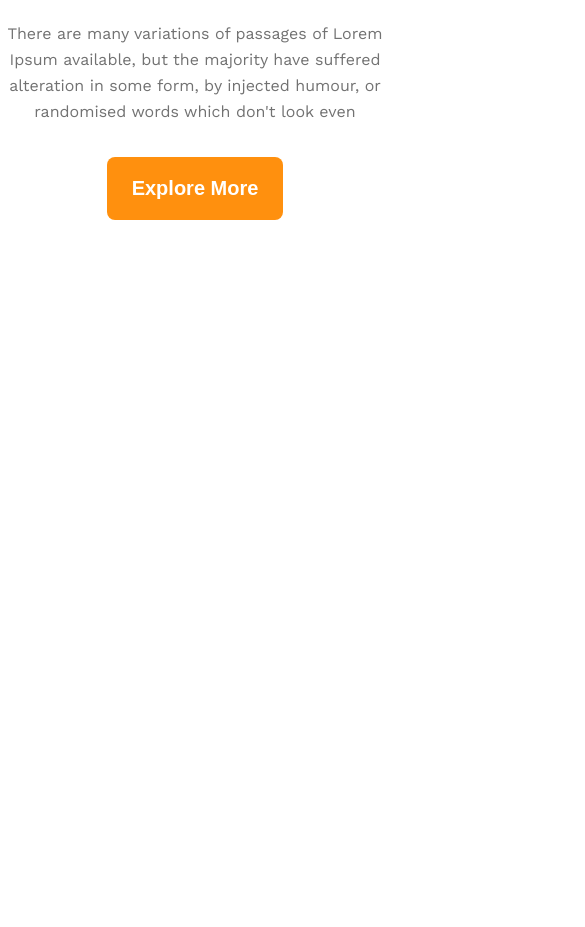
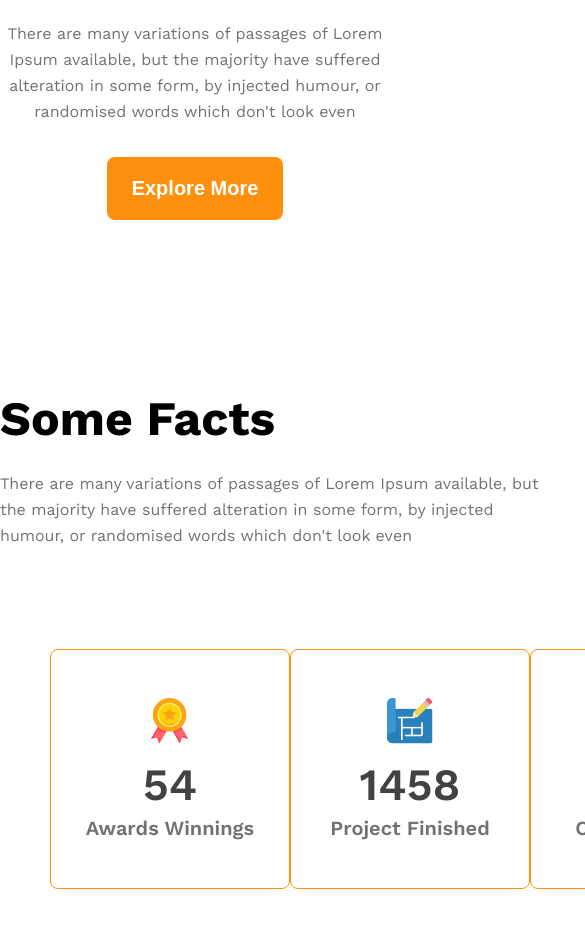
Before and after one commit to sheikhzim2004-del/g3-architect-website, a plain HTML site: page index.html in a window 390 px wide. Shown: the part 2859-3786 px from the top of the page, 585 px wide, since content can reach past the window. Before the commit the page ends 3119 px from the top, so only its background shows below. Drawn offline with nearby package versions, Linux system fonts and the light colour scheme.

Commit message:
some facts compleat without responsive

```diff
--- a/index.html
+++ b/index.html
@@ -57,6 +57,41 @@
         </section>
 
 
+        <!-- some facts card section -->
+         <section class="section-title">Some Facts</section>
+         <p class="text-greylight fact-description">There are many variations of passages of Lorem Ipsum available, but the majority have suffered alteration in some form, by injected humour, or randomised words which don't look even</p>
+         <div class="fact-container">
+            <div class="fact-card display-flex">
+                <div>
+                    <img src="./images/icons/ribon.png" alt="" class="fact-icon">
+                <h4 class="fact-number">54</h4>
+                <h6 class="fact-paragraph">Awards Winnings</h6>
+                </div>
+            </div>
+            <div class="fact-card display-flex">
+                <div>
+                    <img src="./images/icons/projects.png" alt="" class="fact-icon">
+                <h4 class="fact-number">1458</h4>
+                <h6 class="fact-paragraph">Project Finished</h6>
+                </div>
+            </div>
+            <div class="fact-card display-flex">
+                <div>
+                    <img src="./images/icons/customers.png" alt="" class="fact-icon">
+                <h4 class="fact-number">590</h4>
+                <h6 class="fact-paragraph">Clients Worked</h6>
+                </div>
+            </div>
+            <div class="fact-card display-flex">
+                <div>
+                    <img src="./images/icons/email.png" alt="" class="fact-icon">
+                <h4 class="fact-number">22578</h4>
+                <h6 class="fact-paragraph">Email Send</h6>
+                </div>
+            </div>
+         </div>
+
+
     </main>
 
     <footer>
--- a/styles/architect.css
+++ b/styles/architect.css
@@ -136,6 +136,39 @@ main > section{
     font-weight: 500;
 }
 
+/* some facts card styles */
+.fact-description{
+    width: 542px;
+}
+
+
+.fact-container{
+    display: grid;
+    grid-template-columns: repeat(4, 1fr);
+    margin: 100px 50px 180px 50px;
+}
+.fact-card{
+    border: 1px solid #FF900E;
+    height: 240px;
+    width: 240px;
+    border-radius: 8px;
+    justify-content: center;
+    align-items: center;
+    text-align: center;
+}
+
+.fact-number{
+    font-size: 2.8rem;
+    font-weight: 600;
+    margin: 10px 0 5px 0;
+    color: #424242;
+}
+
+.fact-paragraph{
+    font-size: 1.25rem;
+    font-weight: 600;
+    color: #727272;
+}
 
 
 
```
